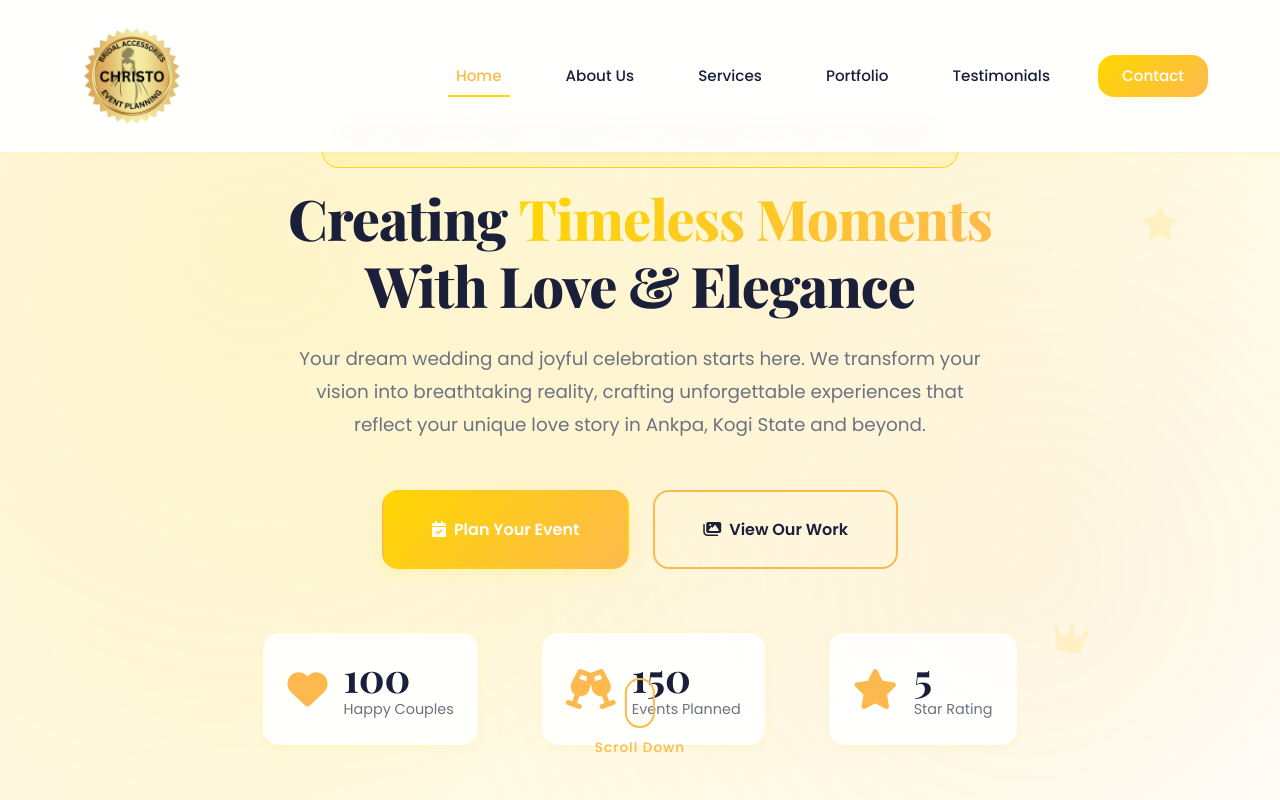
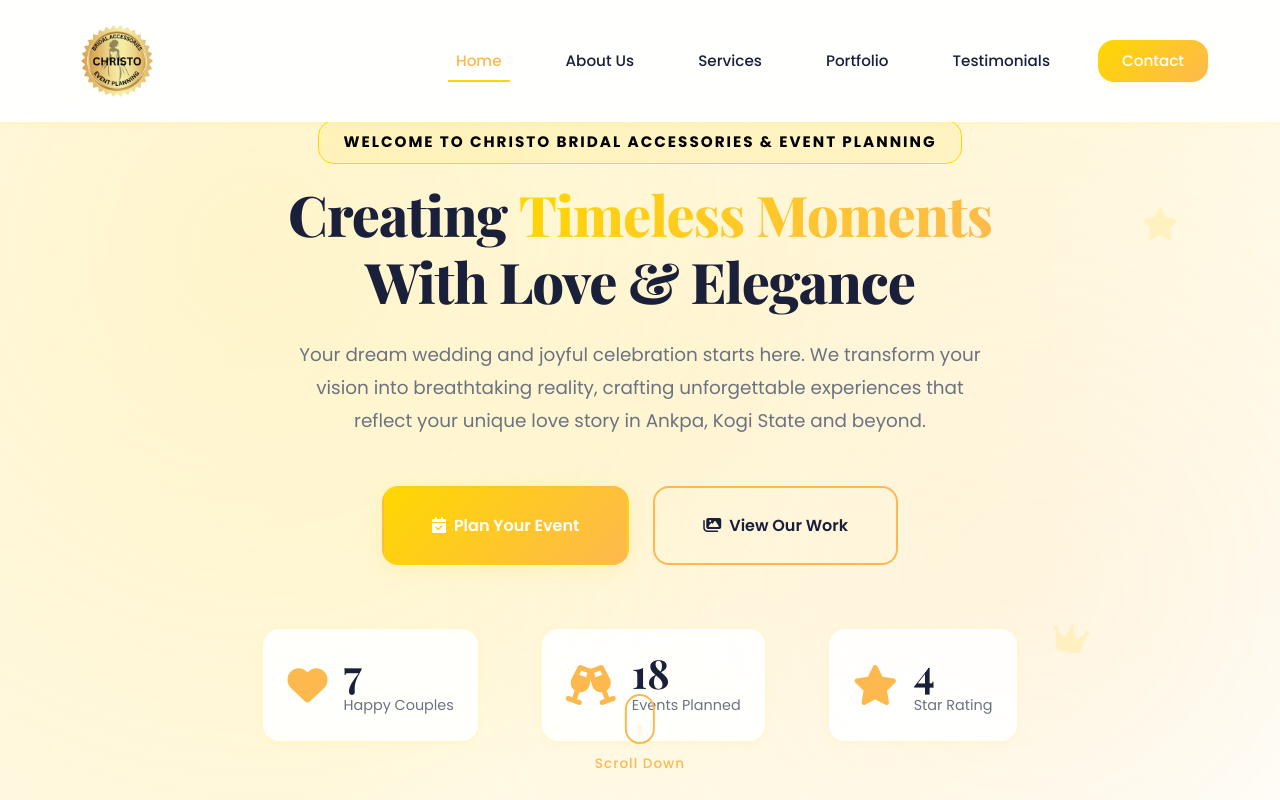
Before and after one commit to christo-bridal/christo-bridal.github.io, a plain HTML site: page index.html in a window 1280 px wide. Shown: the top 800 px of the page. Drawn offline with nearby package versions, Linux system fonts and the light colour scheme; some icons are missing.

Commit message:
Update index.html

```diff
--- a/index.html
+++ b/index.html
@@ -69,6 +69,7 @@
             <img
               src="christo bridal logo.png"
               class="img-fluid"
+              style="height: 90px; width: 90px"
               alt="Christo Logo"
             />
           </div>
@@ -96,10 +97,10 @@
       <div class="hero-overlay"></div>
       <div class="hero-content">
         <div class="container">
-          <div class="hero-text">
+          <div class="hero-text" style="padding: 20px 0px">
             <span
               class="hero-subtitle fade-in-up"
-              style="padding: 20px; color: black; font-weight: bold"
+              style="color: black; font-weight: bold"
               data-delay="100"
               >Welcome to Christo Bridal Accessories & Event Planning</span
             >
@@ -126,21 +127,21 @@
               <div class="stat-item">
                 <i class="fas fa-heart"></i>
                 <div class="stat-content">
-                  <h3 class="stat-number" data-target="100">5</h3>
+                  <h3 class="stat-number" data-target="7">0</h3>
                   <p class="stat-label">Happy Couples</p>
                 </div>
               </div>
               <div class="stat-item">
                 <i class="fas fa-glass-cheers"></i>
                 <div class="stat-content">
-                  <h3 class="stat-number" data-target="150">15</h3>
+                  <h3 class="stat-number" data-target="18">0</h3>
                   <p class="stat-label">Events Planned</p>
                 </div>
               </div>
               <div class="stat-item">
                 <i class="fas fa-star"></i>
                 <div class="stat-content">
-                  <h3 class="stat-number" data-target="5">4.9</h3>
+                  <h3 class="stat-number" data-target="4.9">0</h3>
                   <p class="stat-label">Star Rating</p>
                 </div>
               </div>
@@ -911,6 +912,7 @@
                 src="christo bridal logo.png"
                 class="img-fluid"
                 alt="Christo Logo"
+                style="height: 90px; width: 90px"
               />
             </div>
             <p class="footer-description">
```
